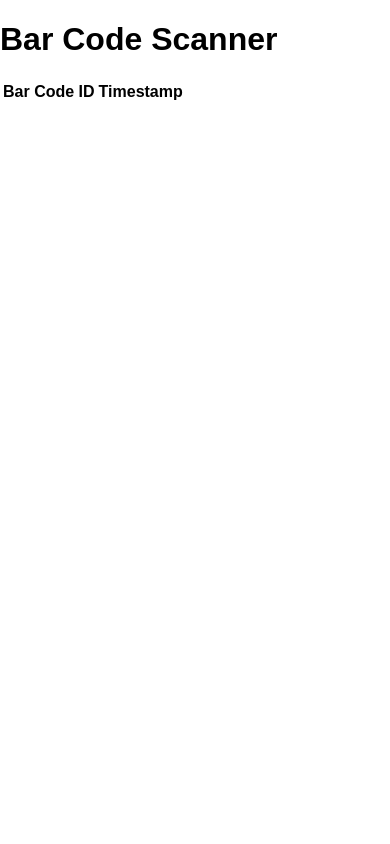
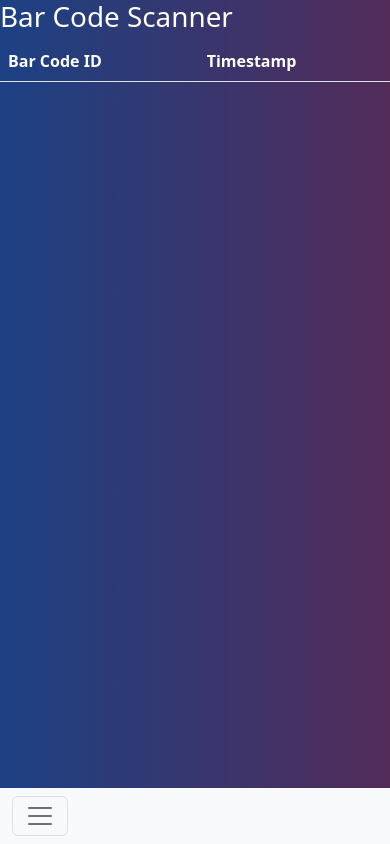
Before and after one commit to rashmi-carol-dsouza/saint-gobain-barcode-service, a Flask app: page /view_scans in a window 390 px wide. Run offline with Flask 2, Linux system fonts and the light colour scheme; data that the repository does not hold is empty.

Commit message:
Change Base

```diff
--- a/templates/base.html
+++ b/templates/base.html
@@ -1,15 +1,121 @@
 <!DOCTYPE html>
 <html lang="en">
   <head>
-    <meta charset="UTF-8">
-    <meta http-equiv="X-UA-Compatible" content="IE=edge">
-    <meta name="viewport" content="width=device-width, initial-scale=1.0">
-    <link rel="stylesheet" href="{{url_for('static',filename='css/main.css')}}">
+    <style>
+      :root {
+        --bs-heading-color: #fff;
+      }
+      body {
+        background-image: linear-gradient(to right, #1c4184 0%, #522b58 100%);
+        color: #fff;
+      }
+      th {
+        color: #fff;
+      }
+
+      td {
+        color: #fff;
+      }
+      h1 {
+        color: #fff !important;
+      }
+      .main {
+        max-width: 900px;
+        margin: auto;
+      }
+      .front-heros {
+        margin-top: 150px !important;
+      }
+      .feature.col-sm {
+        height: 150px;
+        background: #ffffff87;
+        margin: 50px;
+        /* max-width: 150px; */
+      }
+      div#interactive {
+        margin: 0 auto;
+        position: relative;
+      }
+
+      canvas.drawingBuffer {
+        position: absolute;
+        top: 0;
+        left: 0;
+        z-index: 10;
+      }
+
+      video {
+        position: absolute;
+        top: 0;
+        left: 0;
+      }
+
+      .toast {
+        position: fixed;
+        z-index: 900;
+        top: 10px;
+      }
+    </style>
+
+    <meta charset="UTF-8" />
+    <meta http-equiv="X-UA-Compatible" content="IE=edge" />
+    <meta name="viewport" content="width=device-width, initial-scale=1.0" />
+    <link
+      rel="stylesheet"
+      href="{{url_for('static',filename='css/main.css')}}"
+    />
+
+    <link
+      href="https://cdn.jsdelivr.net/npm/bootstrap@5.2.0-beta1/dist/css/bootstrap.min.css"
+      rel="stylesheet"
+      integrity="sha384-0evHe/X+R7YkIZDRvuzKMRqM+OrBnVFBL6DOitfPri4tjfHxaWutUpFmBp4vmVor"
+      crossorigin="anonymous"
+      <!--
+      JavaScript
+      Bundle
+      with
+      Popper
+      --
+    />
+    <script
+      src="https://cdn.jsdelivr.net/npm/bootstrap@5.2.0-beta1/dist/js/bootstrap.bundle.min.js"
+      integrity="sha384-pprn3073KE6tl6bjs2QrFaJGz5/SUsLqktiwsUTF55Jfv3qYSDhgCecCxMW52nD2"
+      crossorigin="anonymous"
+    ></script>
 
     {% block head %}{% endblock %}
   </head>
 
   <body>
+    <nav class="navbar fixed-bottom navbar-expand-lg navbar-light bg-light">
+      <div class="container-fluid">
+        <!-- <a class="navbar-brand" href="#">Navbar</a> -->
+        <button
+          class="navbar-toggler"
+          type="button"
+          data-bs-toggle="collapse"
+          data-bs-target="#navbarNav"
+          aria-controls="navbarNav"
+          aria-expanded="false"
+          aria-label="Toggle navigation"
+        >
+          <span class="navbar-toggler-icon"></span>
+        </button>
+        <div class="collapse navbar-collapse" id="navbarNav">
+          <ul class="navbar-nav">
+            <li class="nav-item">
+              <a class="nav-link active" aria-current="page" href="/">Home</a>
+            </li>
+            <li class="nav-item">
+              <a class="nav-link" href="scan">Scan</a>
+            </li>
+            <li class="nav-item">
+              <a class="nav-link" href="scans">View Scans</a>
+            </li>
+          </ul>
+        </div>
+      </div>
+    </nav>
     {% block body %}{% endblock %}
   </body>
 </html>
--- a/templates/view_scans.html
+++ b/templates/view_scans.html
@@ -1,13 +1,8 @@
-{% extends "base.html" %}
-
-{% block head %}
-<title> Template</title>
-{% endblock %}
-
-
-{% block body %}
-<h1> Bar Code Scanner</h1>
-<table>
+{% extends "base.html" %} {% block head %}
+<title>Template</title>
+{% endblock %} {% block body %}
+<h1>Bar Code Scanner</h1>
+<table class="table">
   <tr>
     <th>Bar Code ID</th>
     <th>Timestamp</th>
@@ -18,9 +13,6 @@
     <td>{{barcode.date_created}}</td>
   </tr>
   {% endfor %}
-
 </table>
 
-
-
 {% endblock %}
```
Lines whose indentation alone changed are shown as unchanged.
